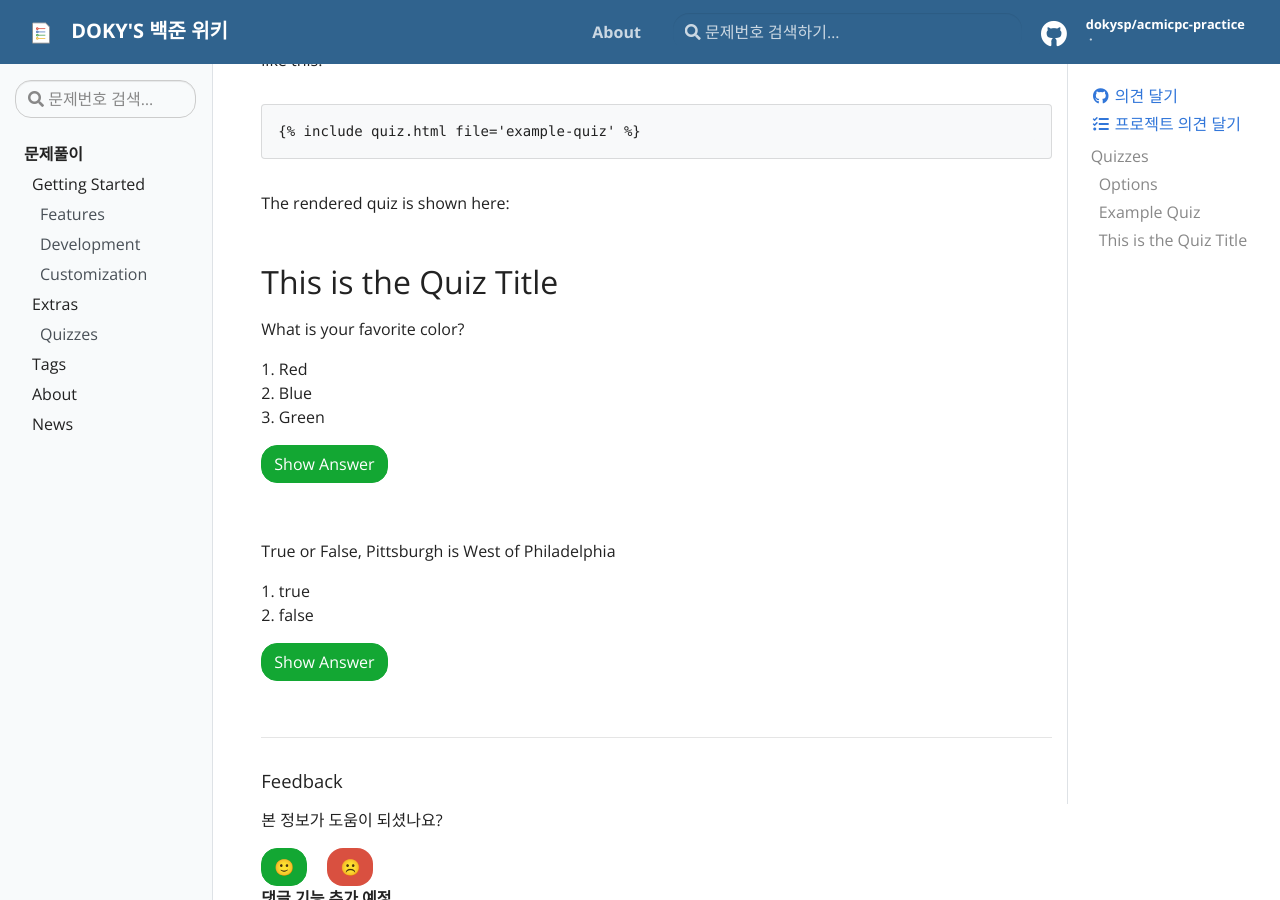
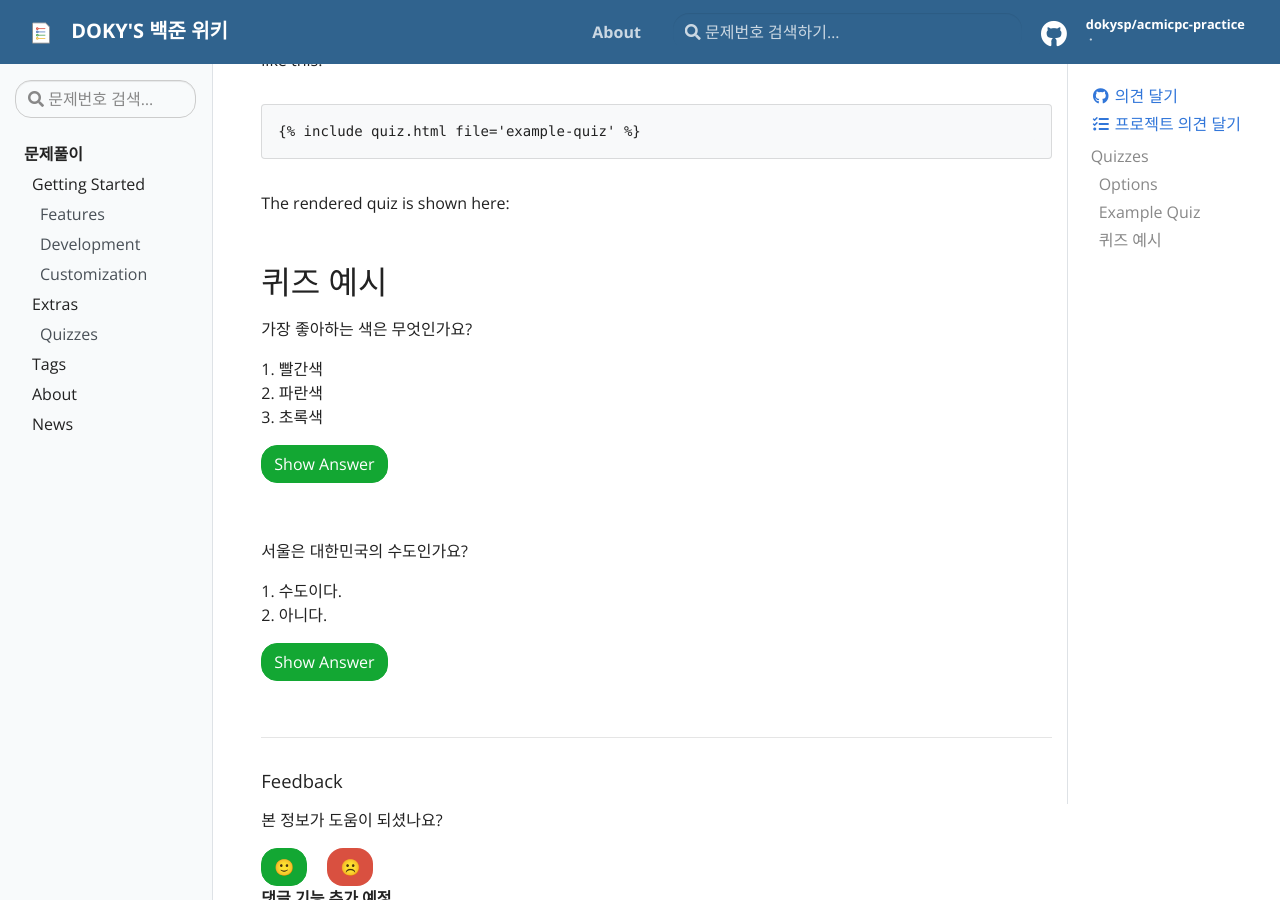
Before and after one commit to uhug/uhug.github.io, a Jekyll site: the page built from _docs/extras/example-quiz.md, in a window 1280 px wide and 900 px high, scrolled down 1237 px. Built offline with Jekyll 4.4.1, drawn with Linux system fonts in a browser that asks for light colours.

Commit message:
퀴즈 예시 한글화

```diff
--- a/_data/quizzes/example-quiz.yml
+++ b/_data/quizzes/example-quiz.yml
@@ -1,25 +1,26 @@
-title: This is the Quiz Title
+title: 퀴즈 예시
 randomized: false
 questions:
 
  - type: "multiple-choice"
-   question: "What is your favorite color?"
+   question: "가장 좋아하는 색은 무엇인가요?"
    items:
-    - choice: Red
+    - choice: 빨간색
       correct: null
-    - choice: Blue
+    - choice: 파란색
       correct: null
-    - choice: Green
+    - choice: 초록색
       correct: null
-   followup: There is no correct answer to asking your favorite color! All choices would be good.
+   followup: 사실 물어보는 것이 의미가 없는 정답이겠죠?
 
  - type: "multiple-choice"
-   question: "True or False, Pittsburgh is West of Philadelphia"
+   question: "서울은 대한민국의 수도인가요?"
    items:
-    - choice: True
+    - choice: 수도이다.
       correct: true
-    - choice: False
+    - choice: 아니다.
       correct: false
    followup: |
-      The answer is True! Pittsburgh is 304.9 miles West of Philadelphia, or approximately
-      a car ride of 4 hours and 52 minutes. Buckle up!
+      서울은 대한민국의 수도가 맞습니다!
+      수도가 서울이라는 내용이 대한민국의 헌법에 명시가 되어있지는 않지만,
+      대한민국 국민들에게 관습적으로 수도로써 통용되고 있습니다.
```
